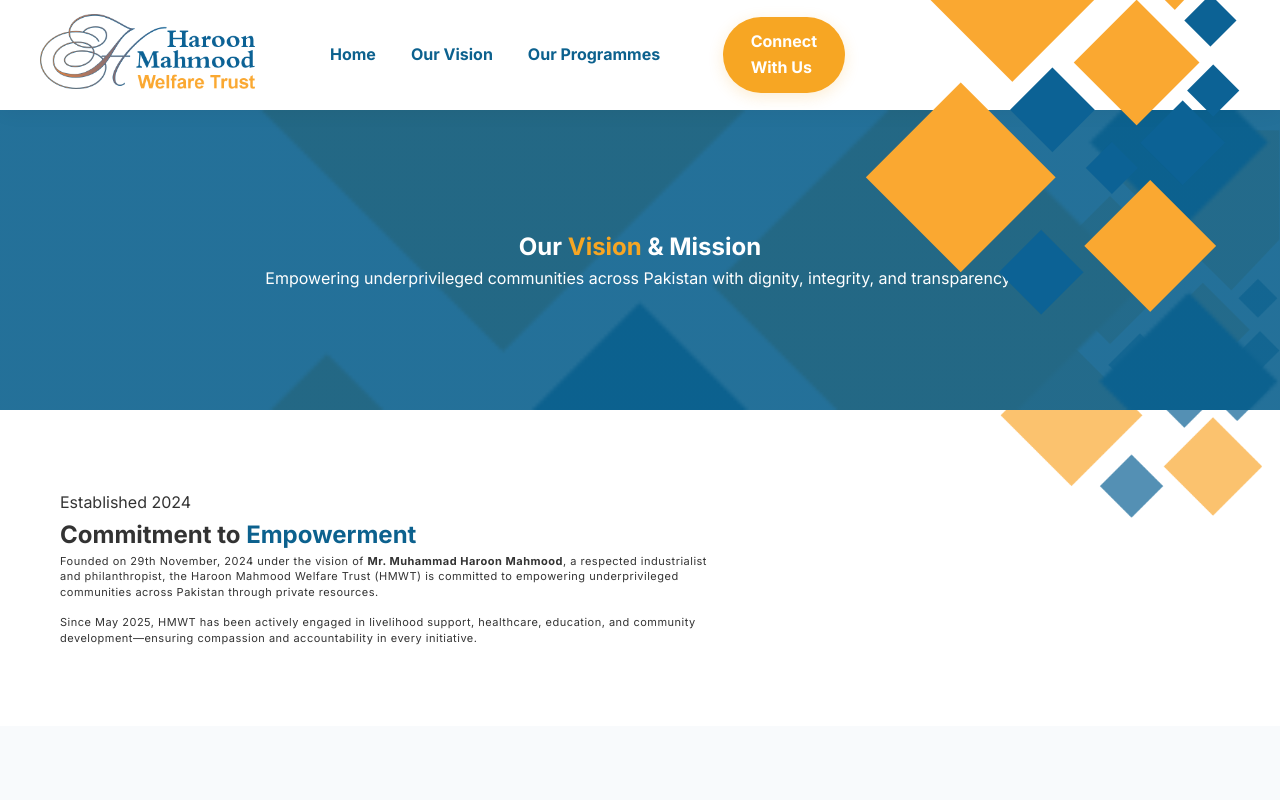
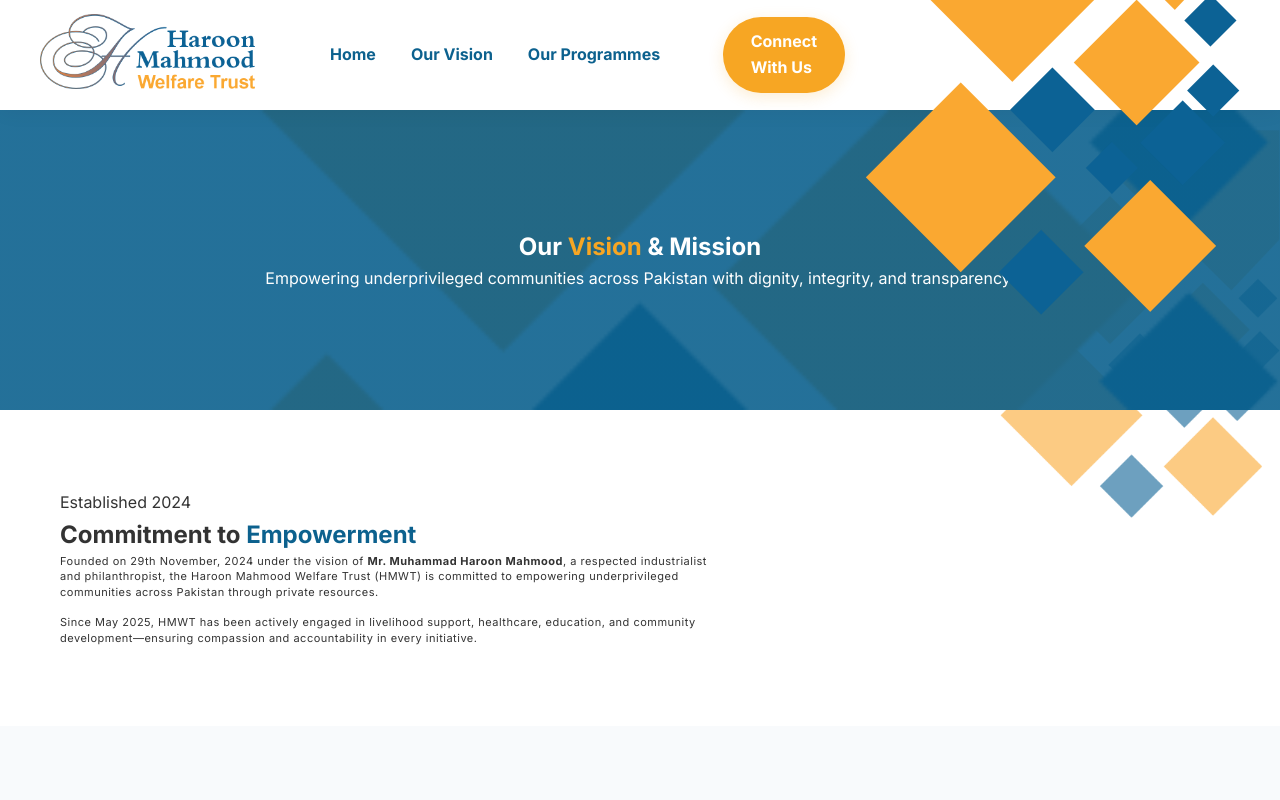
Before and after one commit to arbabit/hm, a plain HTML site: page about.html in a window 1280 px wide. Shown: the top 800 px of the page. Drawn offline with Linux system fonts and the light colour scheme; files whose address does not match are found by name.

Commit message:
Update style.css

```diff
--- a/style.css
+++ b/style.css
@@ -122,13 +122,13 @@ header.scrolled,
 
 /* Fix for the Diamond Asset Overlap on Desktop */
 .side-design, .watermark-design {
-    position: absolute;
-    right: 0;
-    top: 130px; /* Pushes it below the header area */
+    position: absolute !important;
+    right: 0 !important;
+    top: 130px !important; /* Locks it below the header height */
     max-width: 280px !important;
-    z-index: -1; /* Critical: Behind links/buttons */
-    pointer-events: none; /* Allows clicking through it */
-    opacity: 0.7;
+    z-index: -1 !important; /* CRITICAL: Pushes it BEHIND the text and buttons */
+    pointer-events: none !important; /* CRITICAL: Allows clicks to pass through to buttons */
+    opacity: 0.6; /* Softens the look so it doesn't distract */
 }
 
 /* Shrinking Logo */
```
